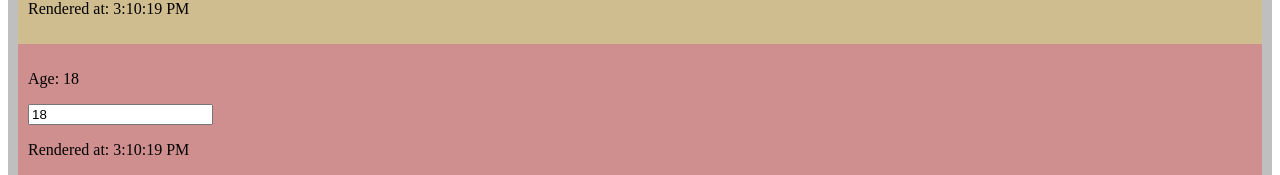
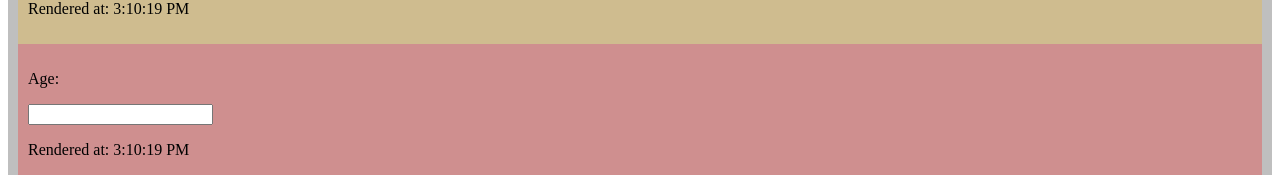
Before and after one commit to mamadoudicko/avoid-unnecessary-rendering, a React (Vite) app: page / in a window 1280 px wide. Shown: the part 308-483 px from the top of the page. Built offline with nearby package versions, Linux system fonts and the light colour scheme.

Commit message:
✨ update Age component props

```diff
--- a/src/Age.tsx
+++ b/src/Age.tsx
@@ -1,7 +1,8 @@
 import React, { useState } from 'react';
 
-export const Age = (): JSX.Element => {
-  const [age, setAge] = useState<number>(18);
+export const Age = ({ value }: { value: number }): JSX.Element => {
+  // using local state for explications purposes
+  const [age, setAge] = useState<number>(value);
 
   const handleAgeChange = (
     event: React.ChangeEvent<HTMLInputElement>
```
